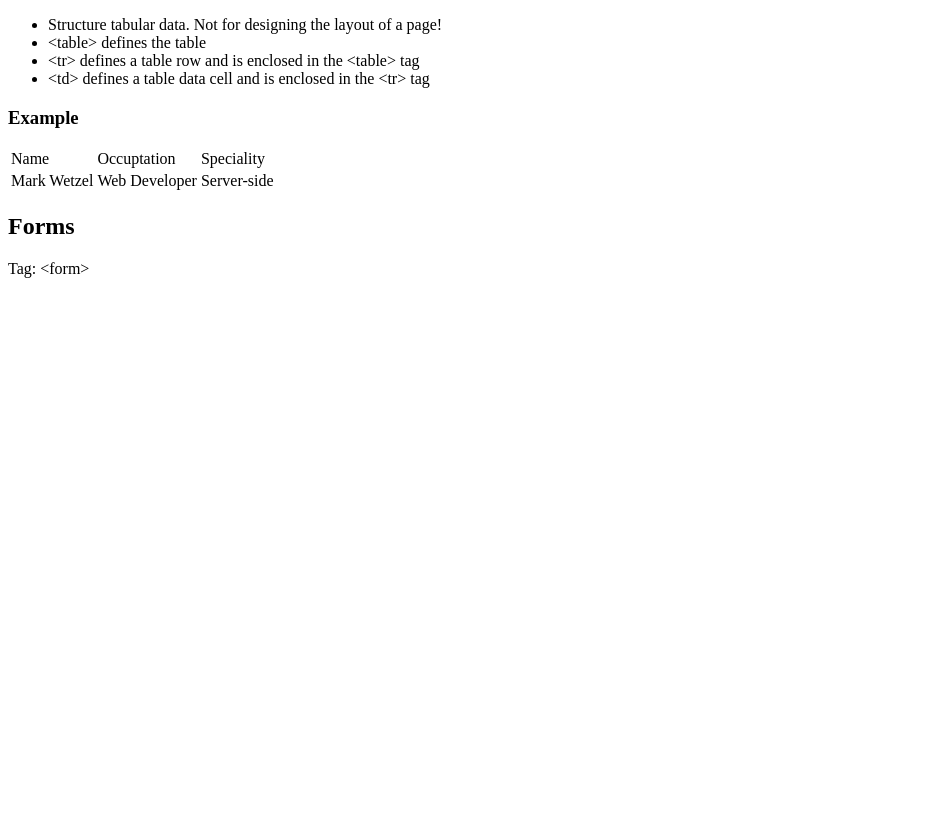
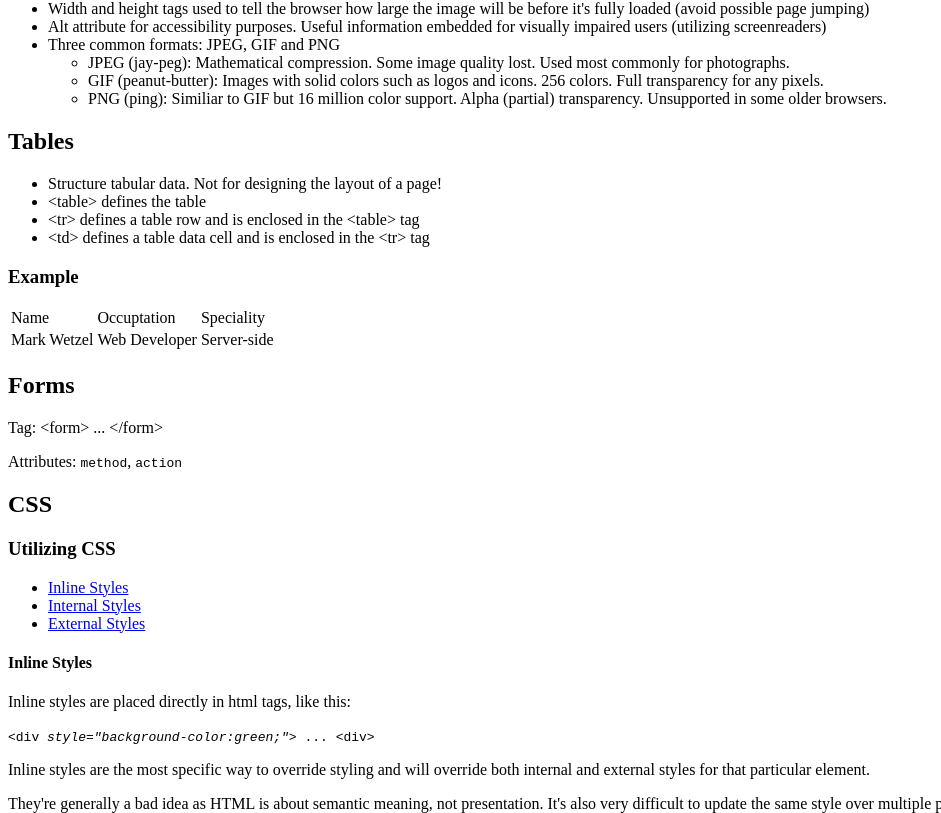
Before and after one commit to mark-wetzel/htmlpractice, a plain HTML site: page index.html in a window 1280 px wide. Shown: the part 1987-2800 px from the top of the page, without its empty margins (0-941 px from the left). Before the commit the page ends 2273 px from the top, so only its background shows below. Drawn offline with Linux system fonts and the light colour scheme.

Commit message:
Add javascript and css sections

```diff
--- a/index.html
+++ b/index.html
@@ -14,12 +14,19 @@
 
             <div id="toc">
                 <h2>Table of Contents</h2>
+                <h3>HTML</h3>
                 <ul>
                     <li><a href="#paragraphs">Paragraphs</a></li>
                     <li><a href="#links">Links</a></li>
                     <li><a href="#images">Images</a></li>
                     <li><a href="#tables">Tables</a></li>
                     <li><a href="#forms">Forms</a></li>
+                </ul>
+                <h3>CSS</h3>
+
+                <h3>JavaScript</h3>
+                <ul>
+                    <li><a href="#utilizing-css">Utilizing CSS</a></li>
                 </ul>
             </div>
 
@@ -115,7 +122,27 @@
             </table>
 
             <h2 id="forms">Forms</h2>
-            Tag: &lt;form&gt;
+            <p>Tag: &lt;form&gt; ... &lt;/form&gt;</p>
+            <p>Attributes: <code>method</code>, <code>action</code></p>
         </div>
+
+        <h2>CSS</h2>
+        <h3 id="utilizing-css">Utilizing CSS</h3>
+        <ul>
+            <li><a href="#inline-styles">Inline Styles</li>
+            <li><a href="#internal-styles">Internal Styles</a></li>
+            <li><a href="#external-styles">External Styles</a></li>
+        </ul>
+
+        <h4 id="inline-styles">Inline Styles</h4>
+
+        <p>Inline styles are placed directly in html tags, like this:</p>
+        <code>&lt;div <em>style="background-color:green;"</em>&gt; ... &lt;div&gt;</code>
+        <p>Inline styles are the most specific way to override styling and will override both internal and external styles for that particular element.</p>
+        <p>They're generally a bad idea as HTML is about semantic meaning, not presentation. It's also very difficult to update the same style over multiple pages when required.</p>
+
+        <h4 id="internal-styles">Internal Styles</h4>
+
+        <h4 id="external-styles">External Styles</h4>
     </body>
 </html>
```
